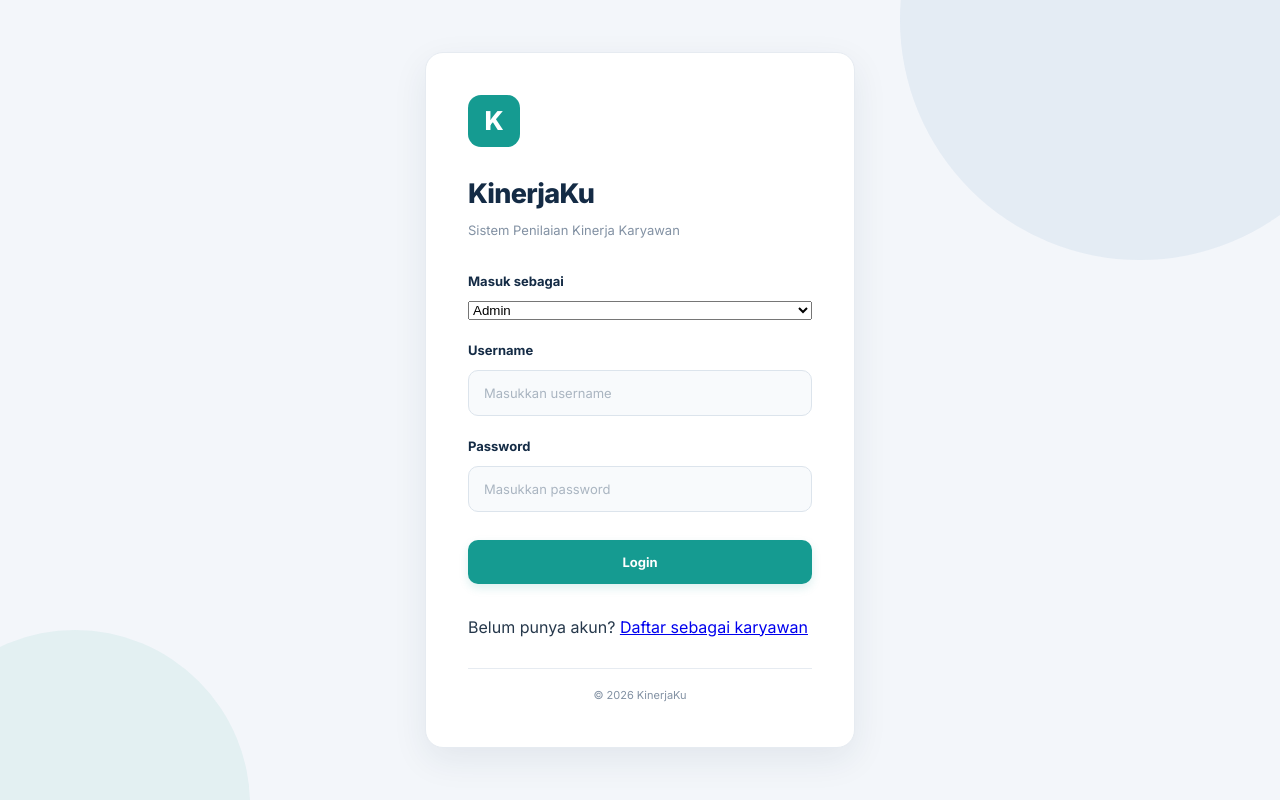
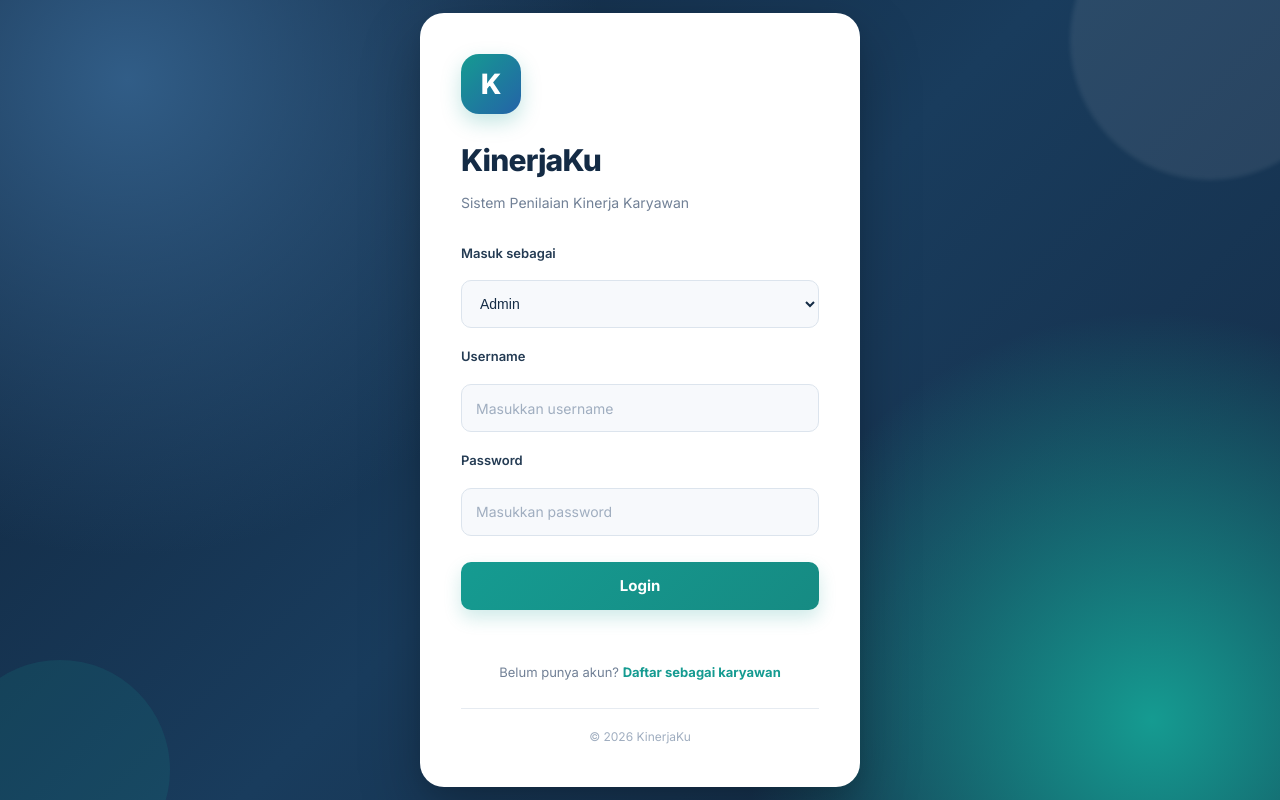
Before and after one commit to miftahakbar123-hue/KinerjaKu, a plain HTML site: page index.html in a window 1280 px wide. Drawn offline with Linux system fonts and the light colour scheme.

Commit message:
Update style.css

```diff
--- a/style.css
+++ b/style.css
@@ -784,3 +784,287 @@ footer {
         flex-wrap: wrap;
     }
 }
+
+/* =========================================
+   REDESIGN LOGIN KINERJAKU
+   MODERN EMPLOYEE PRODUCTIVITY
+========================================= */
+
+.login-page {
+    position: fixed;
+    inset: 0;
+    width: 100%;
+    min-height: 100vh;
+    display: none;
+    align-items: center;
+    justify-content: center;
+    padding: 25px;
+
+    background:
+        radial-gradient(circle at 10% 10%, #315d87 0%, transparent 35%),
+        radial-gradient(circle at 90% 90%, #159b91 0%, transparent 30%),
+        linear-gradient(135deg, #10243b, #193c5d, #142b45);
+
+    overflow-y: auto;
+    z-index: 999;
+}
+
+/* ORNAMEN BACKGROUND */
+
+.login-page::before {
+    content: "";
+    position: absolute;
+    width: 280px;
+    height: 280px;
+    top: -100px;
+    right: -70px;
+
+    background: rgba(255,255,255,0.08);
+    border-radius: 50%;
+    filter: blur(2px);
+}
+
+.login-page::after {
+    content: "";
+    position: absolute;
+    width: 220px;
+    height: 220px;
+    bottom: -80px;
+    left: -50px;
+
+    background: rgba(21,155,145,0.15);
+    border-radius: 50%;
+}
+
+/* LOGIN CARD */
+
+.login-card {
+    position: relative;
+    z-index: 2;
+
+    width: 100%;
+    max-width: 440px;
+
+    padding: 40px;
+
+    background: #ffffff;
+    border: 1px solid rgba(255,255,255,0.3);
+    border-radius: 24px;
+
+    box-shadow:
+        0 25px 60px rgba(0,0,0,0.25),
+        0 5px 20px rgba(0,0,0,0.08);
+
+    text-align: left;
+
+    animation: loginMasuk 0.6s ease;
+}
+
+/* ANIMASI */
+
+@keyframes loginMasuk {
+    from {
+        opacity: 0;
+        transform: translateY(25px);
+    }
+
+    to {
+        opacity: 1;
+        transform: translateY(0);
+    }
+}
+
+/* LOGO */
+
+.login-logo {
+    width: 60px;
+    height: 60px;
+
+    display: flex;
+    align-items: center;
+    justify-content: center;
+
+    background: linear-gradient(135deg, #159b91, #2463a8);
+    color: white;
+
+    font-size: 28px;
+    font-weight: 800;
+
+    border-radius: 18px;
+
+    box-shadow: 0 8px 20px rgba(21,155,145,0.25);
+    margin-bottom: 22px;
+}
+
+/* JUDUL */
+
+.login-card h1 {
+    font-size: 30px;
+    font-weight: 800;
+    color: #142b45;
+    margin-bottom: 8px;
+    letter-spacing: -0.8px;
+}
+
+.login-card > p {
+    color: #718096;
+    font-size: 14px;
+    margin-bottom: 28px;
+    line-height: 1.6;
+}
+
+/* LABEL */
+
+.login-group {
+    margin-bottom: 18px;
+}
+
+.login-group label {
+    display: block;
+    margin-bottom: 8px;
+
+    color: #243b53;
+    font-size: 13px;
+    font-weight: 600;
+}
+
+/* INPUT DAN SELECT */
+
+.login-group input,
+.login-group select {
+    width: 100%;
+    height: 48px;
+
+    padding: 0 14px;
+
+    background: #f7f9fc;
+    border: 1px solid #dce4ed;
+    border-radius: 10px;
+
+    color: #142b45;
+    font-size: 14px;
+
+    transition: 0.25s ease;
+}
+
+.login-group input:focus,
+.login-group select:focus {
+    outline: none;
+    border-color: #159b91;
+
+    background: #ffffff;
+
+    box-shadow: 0 0 0 4px rgba(21,155,145,0.12);
+}
+
+.login-group input::placeholder {
+    color: #a0aec0;
+}
+
+/* TOMBOL LOGIN */
+
+.login-button {
+    width: 100%;
+    height: 48px;
+
+    border: none;
+    border-radius: 10px;
+
+    background: linear-gradient(135deg, #159b91, #168b83);
+    color: white;
+
+    font-size: 15px;
+    font-weight: 700;
+
+    cursor: pointer;
+
+    margin-top: 8px;
+
+    box-shadow: 0 8px 18px rgba(21,155,145,0.2);
+
+    transition: all 0.25s ease;
+}
+
+.login-button:hover {
+    transform: translateY(-2px);
+
+    box-shadow: 0 12px 24px rgba(21,155,145,0.3);
+
+    background: linear-gradient(135deg, #18aaa0, #159b91);
+}
+
+.login-button:active {
+    transform: scale(0.98);
+}
+
+/* PESAN LOGIN */
+
+#pesanLogin,
+#pesanRegistrasi {
+    color: #e05252;
+    font-size: 13px;
+    margin-top: 12px;
+    line-height: 1.5;
+}
+
+/* LINK REGISTRASI */
+
+.teks-daftar {
+    text-align: center;
+    margin-top: 22px;
+    color: #718096;
+    font-size: 13px;
+}
+
+.teks-daftar a {
+    color: #159b91;
+    font-weight: 700;
+    text-decoration: none;
+}
+
+.teks-daftar a:hover {
+    color: #2463a8;
+    text-decoration: underline;
+}
+
+/* REGISTRASI */
+
+#bagianRegistrasi h2 {
+    color: #142b45;
+    font-size: 22px;
+    margin-bottom: 20px;
+}
+
+/* FOOTER */
+
+.login-card small {
+    display: block;
+    text-align: center;
+    margin-top: 25px;
+
+    color: #a0aec0;
+    font-size: 12px;
+}
+
+/* RESPONSIVE HP */
+
+@media (max-width: 600px) {
+    .login-page {
+        padding: 18px;
+    }
+
+    .login-card {
+        padding: 28px 23px;
+        border-radius: 20px;
+    }
+
+    .login-card h1 {
+        font-size: 26px;
+    }
+
+    .login-logo {
+        width: 54px;
+        height: 54px;
+        font-size: 24px;
+    }
+}
```
